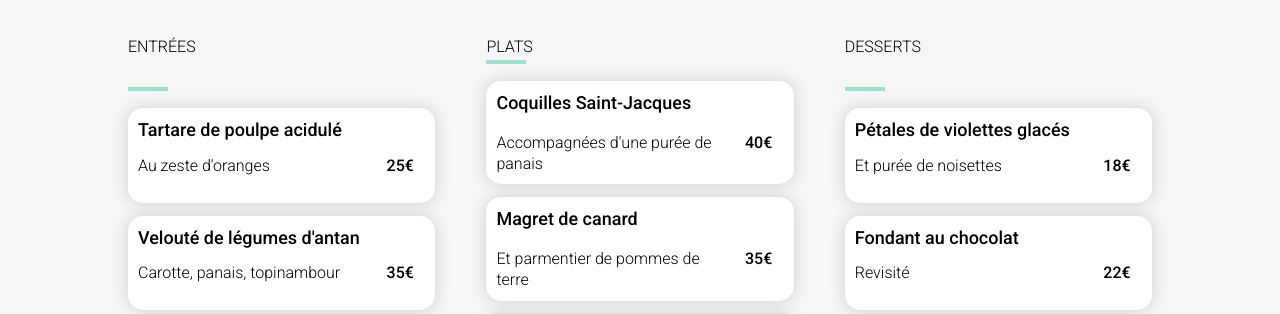
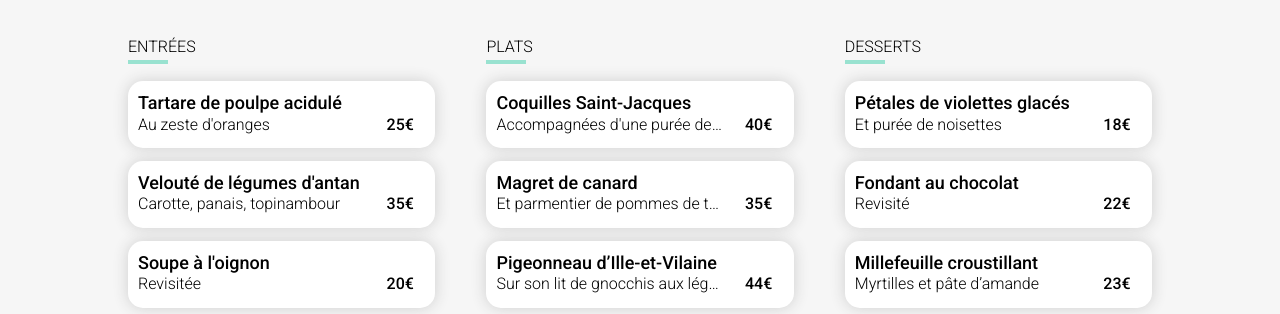
Before and after one commit to suzette-sousa/SuzetteSousa_3_20032021, a website: page menu-a-la-francaise.html in a window 1280 px wide. Shown: the part 426-740 px from the top of the page. Drawn offline with Linux system fonts and the light colour scheme; a web font is replaced by a local one.

Commit message:
put overflow ellipsis for items menu too large

```diff
--- a/assets/styles/pages/_menu.scss
+++ b/assets/styles/pages/_menu.scss
@@ -33,6 +33,7 @@
   }
   &__content {
     display: grid;
+    grid-auto-rows: max-content;
     grid-row-gap: rem(13);
     &__title {
       &::after {
@@ -83,6 +84,11 @@
       &__info {
         grid-area: menu-content-item-info;
       }
+      &__title, &__info {
+        text-overflow: ellipsis;
+        overflow: hidden;
+        white-space: nowrap;
+      }
       &__price {
         grid-area: menu-content-item-price;
         justify-self: center;
```
Also changed, not shown: assets/styles/main.css, 1 other file.
